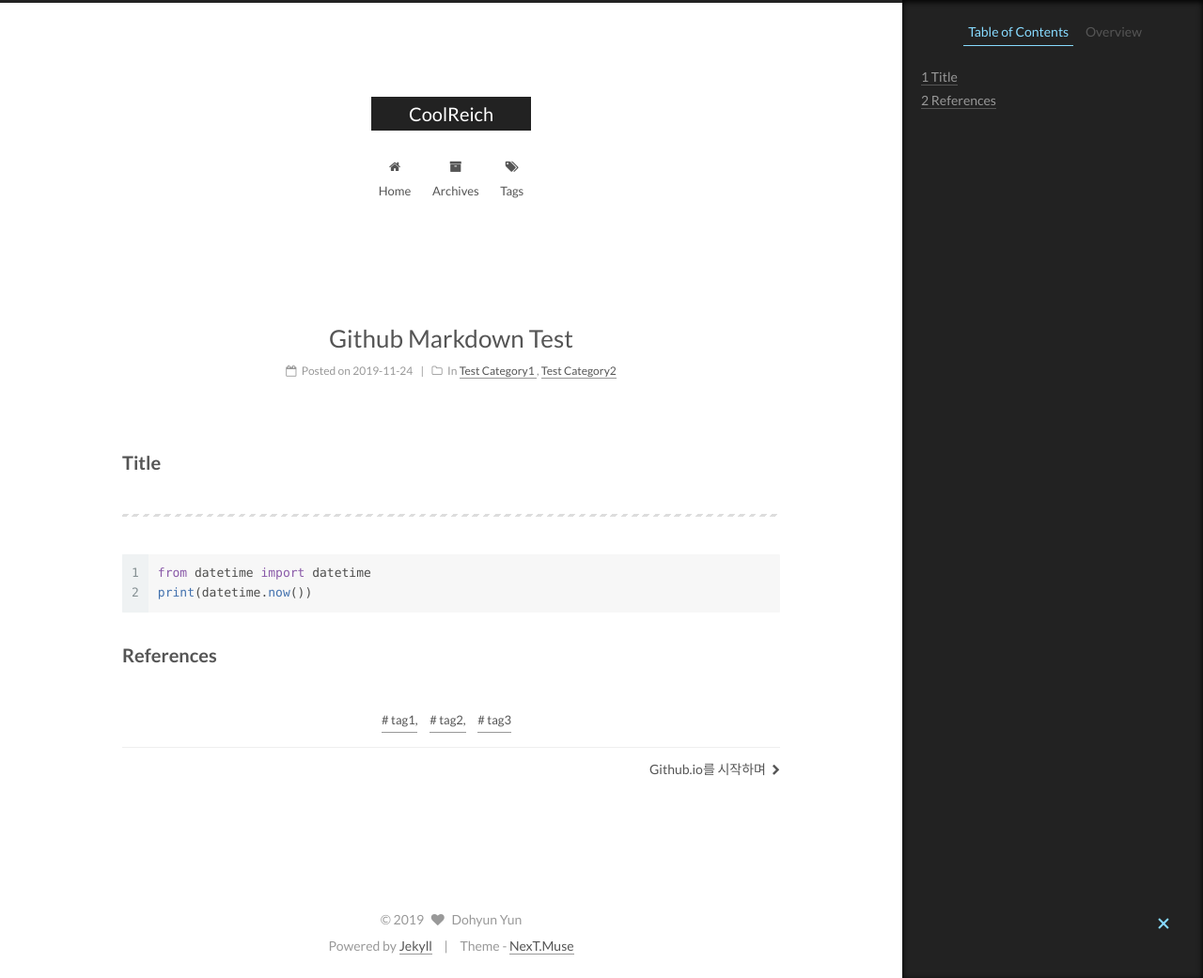
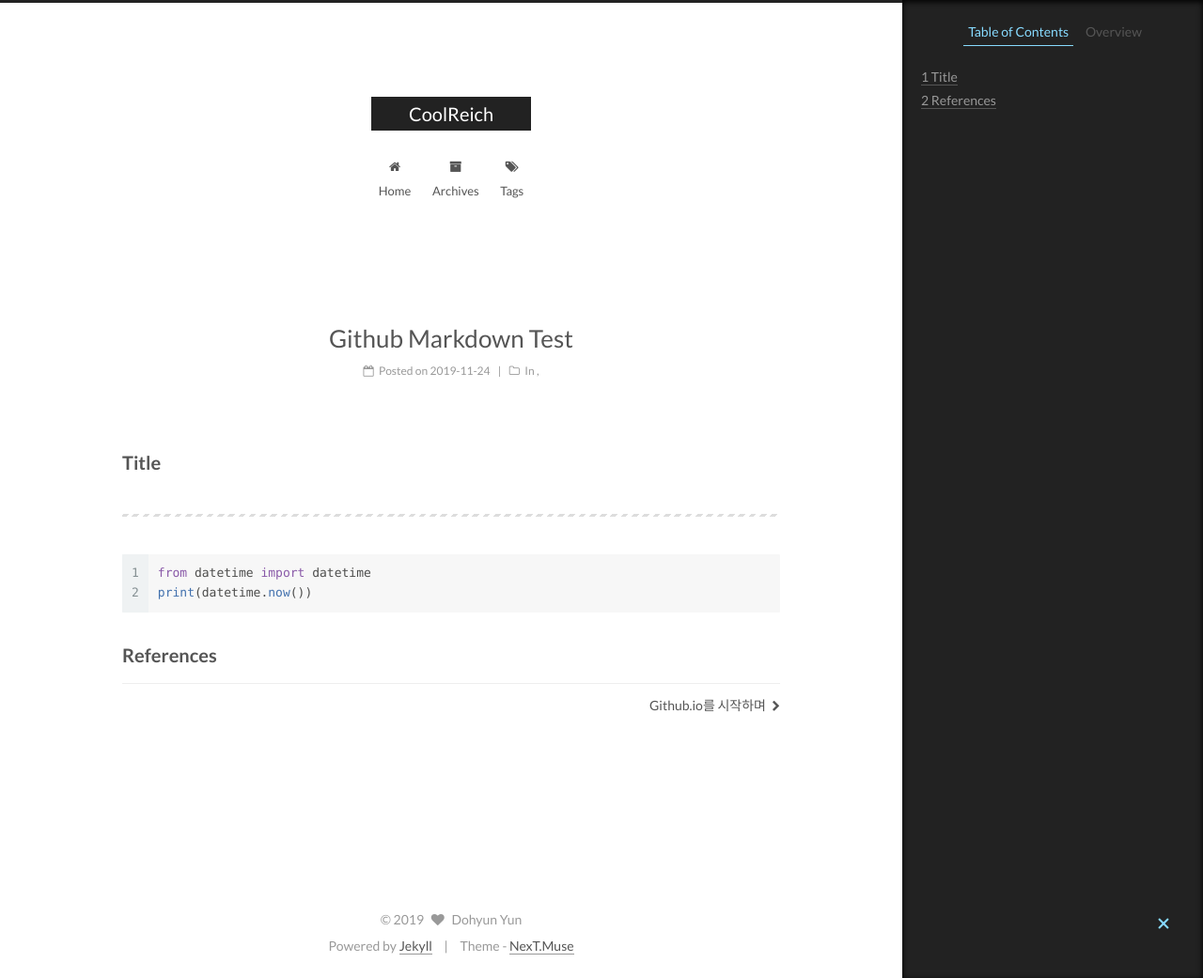
Before and after one commit to CoolReich/CoolReich.github.io, a Jekyll site: the page built from _posts/2019-11-24-github-markdown-test.md, in a window 1280 px wide and 1041 px high. Shown: the whole window at 94% size. Built offline with Jekyll 4.4.1, drawn with Linux system fonts in a browser that asks for light colours; comment, search, counter and statistics services are not loaded.

Commit message:
remove temporary category and tags

```diff
--- a/_posts/2019-11-24-github-markdown-test.md
+++ b/_posts/2019-11-24-github-markdown-test.md
@@ -2,9 +2,8 @@
 title: Github Markdown Test
 date: 2019-11-24 15:00:00
 categories:
-- Test Category1
-- Test Category2
-tags: tag1, tag2, tag3
+-
+tags:
 ---
 
 ## Title
```
